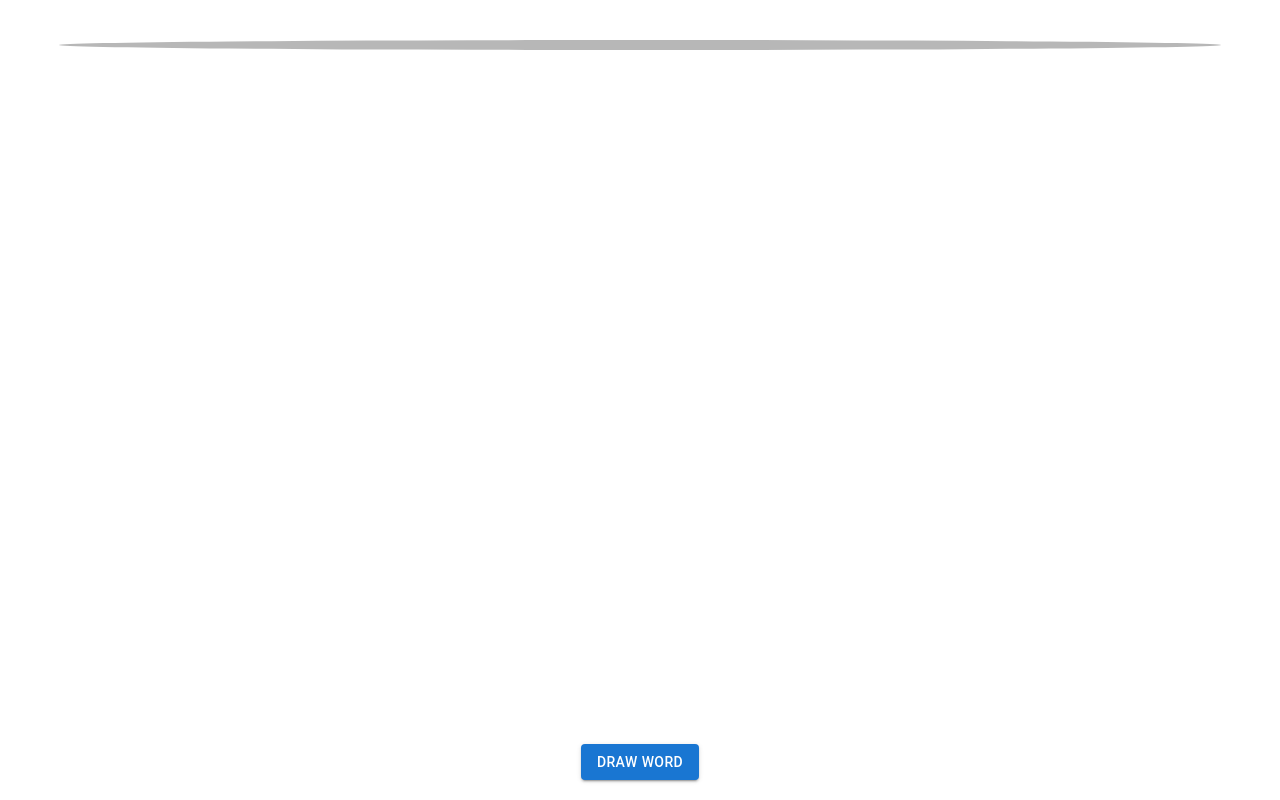
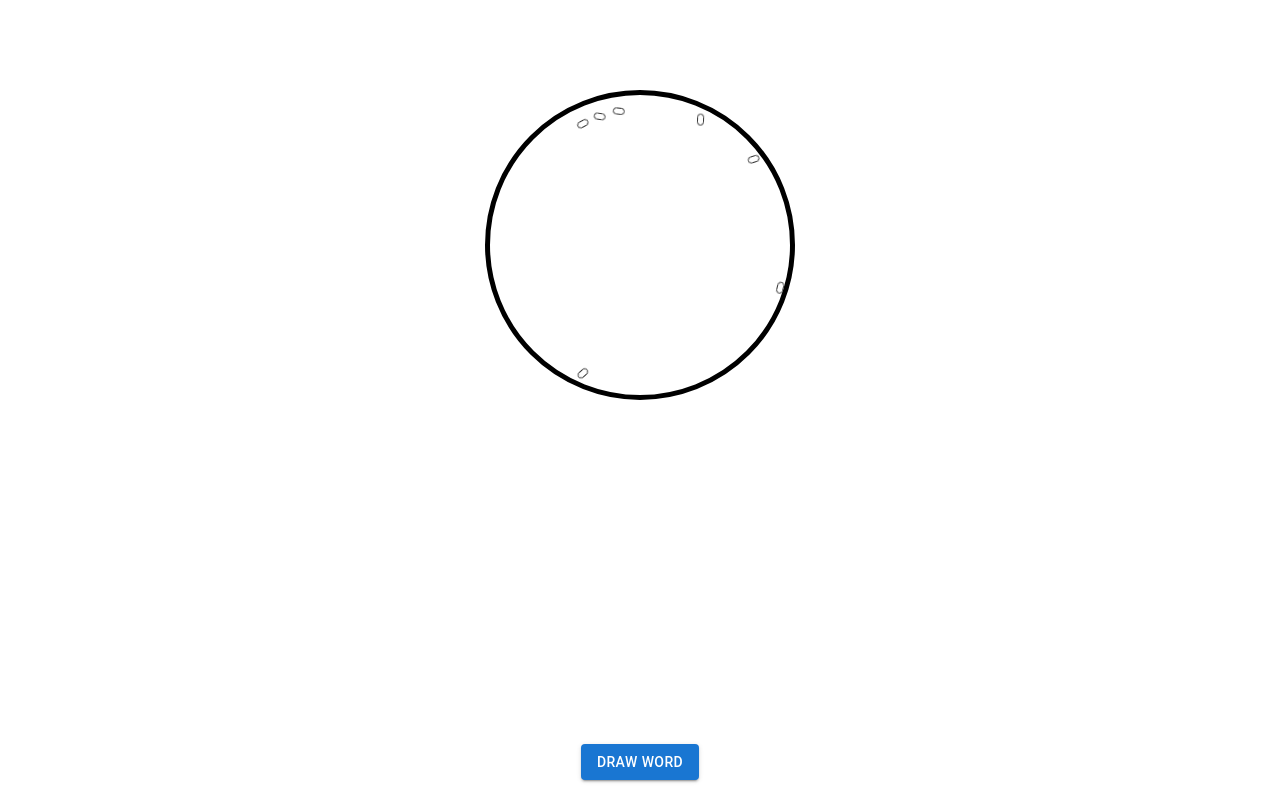
Before and after one commit to Dragonsa15/Song-Word-Generator, a React (Create React App) app: page / in a window 1280 px wide. Built offline with nearby package versions, Linux system fonts and the light colour scheme.

Commit message:
Added new changes to Bowl Animation

```diff
--- a/package.json
+++ b/package.json
@@ -11,6 +11,7 @@
     "@testing-library/jest-dom": "^5.17.0",
     "@testing-library/react": "^13.4.0",
     "@testing-library/user-event": "^13.5.0",
+    "gsap": "^3.12.5",
     "react": "^18.3.1",
     "react-dom": "^18.3.1",
     "react-scripts": "5.0.1",
--- a/src/App.js
+++ b/src/App.js
@@ -1,99 +1,14 @@
-// // src/App.js
-// import React, { useState, useEffect } from 'react';
-// import { Box, Button, Card, CardContent, Typography, List, ListItem, ListItemText, ListItemIcon } from '@mui/material';
-// import CheckCircleIcon from '@mui/icons-material/CheckCircle';
-// import initialWords from "./assets/words.json"
-// import './App.css';
-
-// const App = () => {
-//   const [words, setWords] = useState([]);
-//   const [completedWords, setCompletedWords] = useState([]);
-//   const [currentWord, setCurrentWord] = useState('');
-
-//   useEffect(() => {
-//     setWords(initialWords)
-//   }, [initialWords]);
-
-//   const drawWord = () => {
-//     console.log(words)
-//     if (words.length === 0) return;
-//     const randomIndex = Math.floor(Math.random() * words.length);
-//     const word = words[randomIndex];
-//     setWords(words.filter((_, index) => index !== randomIndex));
-//     setCompletedWords([...completedWords, word]);
-//     setCurrentWord(word);
-//   };
-
-//   return (
-//     <Box display="flex" flexDirection="column" alignItems="center" justifyContent="center" height="100vh">
-//       <Box position="absolute" top={10} left={10} width="200px" height="150px" overflow="auto">
-//         <List>
-//           {completedWords.map((word, index) => (
-//             <ListItem key={index}>
-//               <ListItemText primary={word} />
-//               <ListItemIcon>
-//                 <CheckCircleIcon color="success" />
-//               </ListItemIcon>
-//             </ListItem>
-//           ))}
-//         </List>
-//       </Box>
-//       <Card style={{ padding: '20px', textAlign: 'center', position: 'relative', width: '300px', height: '300px' }}>
-//         <CardContent>
-//           <Typography variant="h4">
-//             {currentWord}
-//           </Typography>
-//         </CardContent>
-//         <Button variant="contained" color="primary" onClick={drawWord}>
-//           Draw Word
-//         </Button>
-//       </Card>
-//     </Box>
-//   );
-// };
-
-// export default App;
-
-
 import React, { useState } from 'react';
 import { Container, Box } from '@mui/material';
 import BowlAnimation from './components/Bowl/BowlAnimation';
-import DrawButton from './components/DrawButton/DrawButton';
-import WordDisplay from './components/WordDisplay/WordDisplay';
-import AcceptedWords from './components/AcceptedWords/AcceptedWords';
 
-const wordsList = ["apple", "banana", "cherry", "date", "elderberry", "fig", "grape"];
 
 function App() {
-  const [word, setWord] = useState(null);
-  const [acceptedWords, setAcceptedWords] = useState([]);
-
-  const drawWord = () => {
-    const availableWords = wordsList.filter(w => !acceptedWords.includes(w));
-    if (availableWords.length > 0) {
-      const randomWord = availableWords[Math.floor(Math.random() * availableWords.length)];
-      setWord(randomWord);
-    } else {
-      alert("No more words to draw.");
-    }
-  };
-
-  const acceptWord = () => {
-    setAcceptedWords([...acceptedWords, word]);
-    setWord(null);
-  };
-
-  const rerollWord = () => {
-    drawWord();
-  };
 
   return (
     <Container>
       <Box sx={{ display: 'flex', flexDirection: 'column', alignItems: 'center', mt: 5 }}>
         <BowlAnimation />
-        {!word && <DrawButton onClick={drawWord} />}
-        {word && <WordDisplay word={word} onAccept={acceptWord} onReroll={rerollWord} />}
-        <AcceptedWords words={acceptedWords} />
       </Box>
     </Container>
   );
--- a/src/components/Bowl/BowlAnimation.css
+++ b/src/components/Bowl/BowlAnimation.css
@@ -1,48 +1,35 @@
-.bowl-container {
+.jar-container {
   position: relative;
   width: 300px;
   height: 300px;
+  border: 5px solid #000;
+  border-radius: 50%;
+  overflow: hidden;
   display: flex;
   justify-content: center;
   align-items: center;
-  perspective: 800px;
+  transition: transform 0.5s;
 }
 
-.bowl {
+.jar {
+  position: relative;
   width: 100%;
   height: 100%;
-  border-radius: 50%;
-  background: rgba(0, 0, 0, 0.1);
-  border: 5px solid rgba(0, 0, 0, 0.2);
-  position: relative;
-  overflow: hidden;
-  transform-style: preserve-3d;
 }
 
 .chit {
-  width: 30px;
-  height: 20px;
-  background-image: url('../../assets/chit.png'); /* Replace with the path to your chit image */
-  background-size: cover;
   position: absolute;
-  top: 50%;
-  left: 50%;
-  transform: translate(-50%, -50%);
-  animation: float 8s infinite ease-in-out;
+  width: 10px;
+  height: 5px;
+  background-color: #fff;
+  border: 1px solid #000;
+  border-radius: 5px;
+  display: flex;
+  justify-content: center;
+  align-items: center;
+  opacity: 0.8;
 }
 
-@keyframes float {
-  0% { transform: translate(-50%, -50%) translate3d(0, 0, 0) rotate(0deg); }
-  25% { transform: translate(-50%, -50%) translate3d(30px, -40px, 20px) rotate(45deg); }
-  50% { transform: translate(-50%, -50%) translate3d(-30px, 40px, -20px) rotate(90deg); }
-  75% { transform: translate(-50%, -50%) translate3d(-30px, -40px, 20px) rotate(135deg); }
-  100% { transform: translate(-50%, -50%) translate3d(30px, 40px, -20px) rotate(180deg); }
+.hidden {
+  display: none;
 }
-
-.chit:nth-child(2) { animation-delay: 1s; }
-.chit:nth-child(3) { animation-delay: 2s; }
-.chit:nth-child(4) { animation-delay: 3s; }
-.chit:nth-child(5) { animation-delay: 4s; }
-.chit:nth-child(6) { animation-delay: 5s; }
-.chit:nth-child(7) { animation-delay: 6s; }
-.chit:nth-child(8) { animation-delay: 7s; }
--- a/src/components/Bowl/BowlAnimation.js
+++ b/src/components/Bowl/BowlAnimation.js
@@ -1,20 +1,123 @@
-import React from 'react';
-import { Box } from '@mui/material';
+import React, { useEffect, useState } from 'react';
+import { Button, Container, Box, Paper } from '@mui/material';
+import gsap from 'gsap';
 import './BowlAnimation.css';
+import words from "../../assets/words.json";
+import DrawButton from '../DrawButton/DrawButton';
+import WordDisplay from '../WordDisplay/WordDisplay';
+import AcceptedWords from "../AcceptedWords/AcceptedWords"
 
-const BowlAnimation = () => {
+const App = () => {
+  const [word, setWord] = useState(null);
+  const [acceptedWords, setAcceptedWords] = useState([]);
+  const [isAnimating, setIsAnimating] = useState(true); // State to control animation
+
+  useEffect(() => {
+    setupChits();
+    let interval;
+    if(isAnimating) {
+      animateChits();
+      interval = setInterval(animateChits, 1000); // Re-animate every 2 seconds
+    }
+
+
+    return () => clearInterval(interval); // Cleanup on unmount
+  }, [isAnimating]);
+
+  const randomTransform = () => {
+    const jar = document.getElementsByClassName("jar")[0]
+    var rect = jar.getBoundingClientRect()
+
+
+    const angle = Math.random() * 2 * Math.PI;
+    const radius = 140; // Adjust for the jar size
+    const x = radius * Math.cos(angle) + (rect.right - rect.left)/2;
+    const y = radius * Math.sin(angle) + (rect.bottom - rect.top)/2;
+    const rotation = Math.random() * 360;
+    return { x, y, rotation };
+  };
+
+  const animateChits = () => {
+    const chits = document.querySelectorAll('.chit');
+    chits.forEach(chit => {
+      const { x, y, rotation } = randomTransform();
+      gsap.to(chit, {
+        duration: 1,
+        x,
+        y,
+        rotation,
+        ease: "sine.inOut",
+        repeat: -1,
+        yoyo: true
+      });
+    });
+  };
+
+  const drawWord = () => {
+    const availableWords = getSongWords().filter(w => !acceptedWords.includes(w));
+    if (availableWords.length > 0) {
+      const randomWord = availableWords[Math.floor(Math.random() * availableWords.length)];
+      setWord(randomWord);
+    } else {
+      alert("No more words to draw.");
+    }
+  };
+
+  const drawChit = () => {
+    setIsAnimating(false);
+    drawWord()
+    const chosenChit = document.getElementById(word);
+
+    gsap.to('.jar-container', { scale: 1.5, duration: 0.5 });
+
+    gsap.to(chosenChit, {
+      duration: 0.5,
+      x: 0,
+      y: 0,
+      rotation: 0,
+      backgroundColor: '#ff0'
+    });
+  };
+
+  const acceptWord = () => {
+    setAcceptedWords([...acceptedWords, word]);
+    setIsAnimating(true);
+    setWord(null);
+    gsap.to('.jar-container', { scale: 1, duration: 0.5 });
+  };
+
+  const rerollWord = () => {
+    drawWord();
+  };
+
+  const getSongWords = () => {
+    return words; // Replace with actual logic
+  };
+
+  const setupChits = () => {
+    const words = getSongWords();
+    const jar = document.querySelector('.jar');
+    jar.innerHTML = '';
+    words.forEach((word, index) => {
+      const chit = document.createElement('div');
+      chit.className = 'chit';
+      chit.id = word;
+      jar.appendChild(chit);
+    });
+  };
+
   return (
-    <Box className="bowl">
-      <div className="chit" id="chit1"></div>
-      <div className="chit" id="chit2"></div>
-      <div className="chit" id="chit3"></div>
-      <div className="chit" id="chit4"></div>
-      <div className="chit" id="chit1"></div>
-      <div className="chit" id="chit2"></div>
-      <div className="chit" id="chit3"></div>
-      <div className="chit" id="chit4"></div>
-    </Box>
+    <Container style={{ display: 'flex', flexDirection: 'column', alignItems: 'center', marginTop: '50px' }}>
+      <Box className="jar-container" sx={{ position: 'relative', width: 300, height: 300, border: '5px solid #000', borderRadius: '50%', overflow: 'hidden', display: 'flex', justifyContent: 'center', alignItems: 'center', transition: 'transform 0.5s' }}>
+        <Box className="jar" sx={{ position: 'relative', width: '100%', height: '100%' }}>
+
+        </Box>
+      </Box>
+      {!word && <DrawButton onClick={drawChit} />}
+      {word && <WordDisplay word={word} onAccept={acceptWord} onReroll={rerollWord} />}
+      <AcceptedWords words={acceptedWords} />
+    </Container>
   );
 };
 
-export default BowlAnimation;
+export default App;
--- a/src/components/WordDisplay/WordDisplay.js
+++ b/src/components/WordDisplay/WordDisplay.js
@@ -3,7 +3,7 @@ import { Box, Typography, Button } from '@mui/material';
 
 const WordDisplay = ({ word, onAccept, onReroll }) => {
   return (
-    <Box>
+    <Box sx={{ position: 'absolute', bottom: 20 }}>
       <Typography variant="h4">{word}</Typography>
       <Button variant="contained" color="primary" onClick={onAccept}>Accept</Button>
       <Button variant="contained" color="secondary" onClick={onReroll}>Reroll</Button>
```
Also changed, not shown: 1 other file (tests, documents, lock files or other folders).
